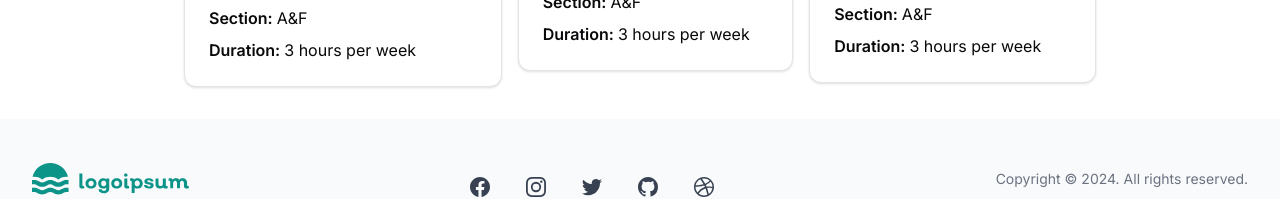
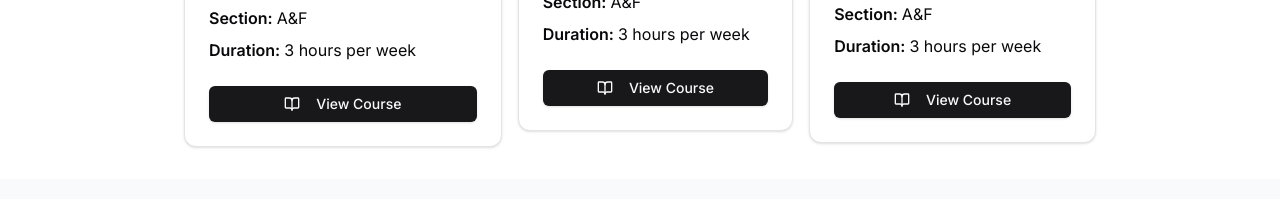
Before and after one commit to CodingKiran/edu-tutorials-main, a Next.js app: page /courses in a window 1280 px wide. Shown: the part 482-681 px from the top of the page. Built offline with nearby package versions, Linux system fonts and the light colour scheme; no server answers.

Commit message:
updated course page

```diff
--- a/package.json
+++ b/package.json
@@ -10,6 +10,7 @@
   },
   "dependencies": {
     "@radix-ui/react-icons": "^1.3.0",
+    "@radix-ui/react-slot": "^1.1.0",
     "class-variance-authority": "^0.7.0",
     "clsx": "^2.1.1",
     "env": "^0.0.2",
--- a/src/app/(routes)/courses/page.tsx
+++ b/src/app/(routes)/courses/page.tsx
@@ -1,11 +1,14 @@
+import { Button } from "@/components/ui/button";
 import {
   Card,
   CardContent,
   CardDescription,
+  CardFooter,
   CardHeader,
   CardTitle,
 } from "@/components/ui/card";
 
+import { BookOpen } from "lucide-react";
 import Image from "next/image";
 // import Link from "next/link";
 
@@ -103,6 +106,12 @@
                   {each.duration}
                 </p>
               </CardContent>
+              <CardFooter className="flex justify-center">
+                <Button className="w-full">
+                  <BookOpen className="mr-2 h-4 w-4" />
+                  View Course
+                </Button>
+              </CardFooter>
             </Card>
           </li>
         ))}
--- /dev/null
+++ b/src/components/ui/button.tsx
@@ -0,0 +1,57 @@
+import * as React from "react"
+import { Slot } from "@radix-ui/react-slot"
+import { cva, type VariantProps } from "class-variance-authority"
+
+import { cn } from "@/lib/utils"
+
+const buttonVariants = cva(
+  "inline-flex items-center justify-center gap-2 whitespace-nowrap rounded-md text-sm font-medium transition-colors focus-visible:outline-none focus-visible:ring-1 focus-visible:ring-ring disabled:pointer-events-none disabled:opacity-50 [&_svg]:pointer-events-none [&_svg]:size-4 [&_svg]:shrink-0",
+  {
+    variants: {
+      variant: {
+        default:
+          "bg-primary text-primary-foreground shadow hover:bg-primary/90",
+        destructive:
+          "bg-destructive text-destructive-foreground shadow-sm hover:bg-destructive/90",
+        outline:
+          "border border-input bg-background shadow-sm hover:bg-accent hover:text-accent-foreground",
+        secondary:
+          "bg-secondary text-secondary-foreground shadow-sm hover:bg-secondary/80",
+        ghost: "hover:bg-accent hover:text-accent-foreground",
+        link: "text-primary underline-offset-4 hover:underline",
+      },
+      size: {
+        default: "h-9 px-4 py-2",
+        sm: "h-8 rounded-md px-3 text-xs",
+        lg: "h-10 rounded-md px-8",
+        icon: "h-9 w-9",
+      },
+    },
+    defaultVariants: {
+      variant: "default",
+      size: "default",
+    },
+  }
+)
+
+export interface ButtonProps
+  extends React.ButtonHTMLAttributes<HTMLButtonElement>,
+    VariantProps<typeof buttonVariants> {
+  asChild?: boolean
+}
+
+const Button = React.forwardRef<HTMLButtonElement, ButtonProps>(
+  ({ className, variant, size, asChild = false, ...props }, ref) => {
+    const Comp = asChild ? Slot : "button"
+    return (
+      <Comp
+        className={cn(buttonVariants({ variant, size, className }))}
+        ref={ref}
+        {...props}
+      />
+    )
+  }
+)
+Button.displayName = "Button"
+
+export { Button, buttonVariants }
```
Also changed, not shown: 1 other file (tests, documents, lock files or other folders).
